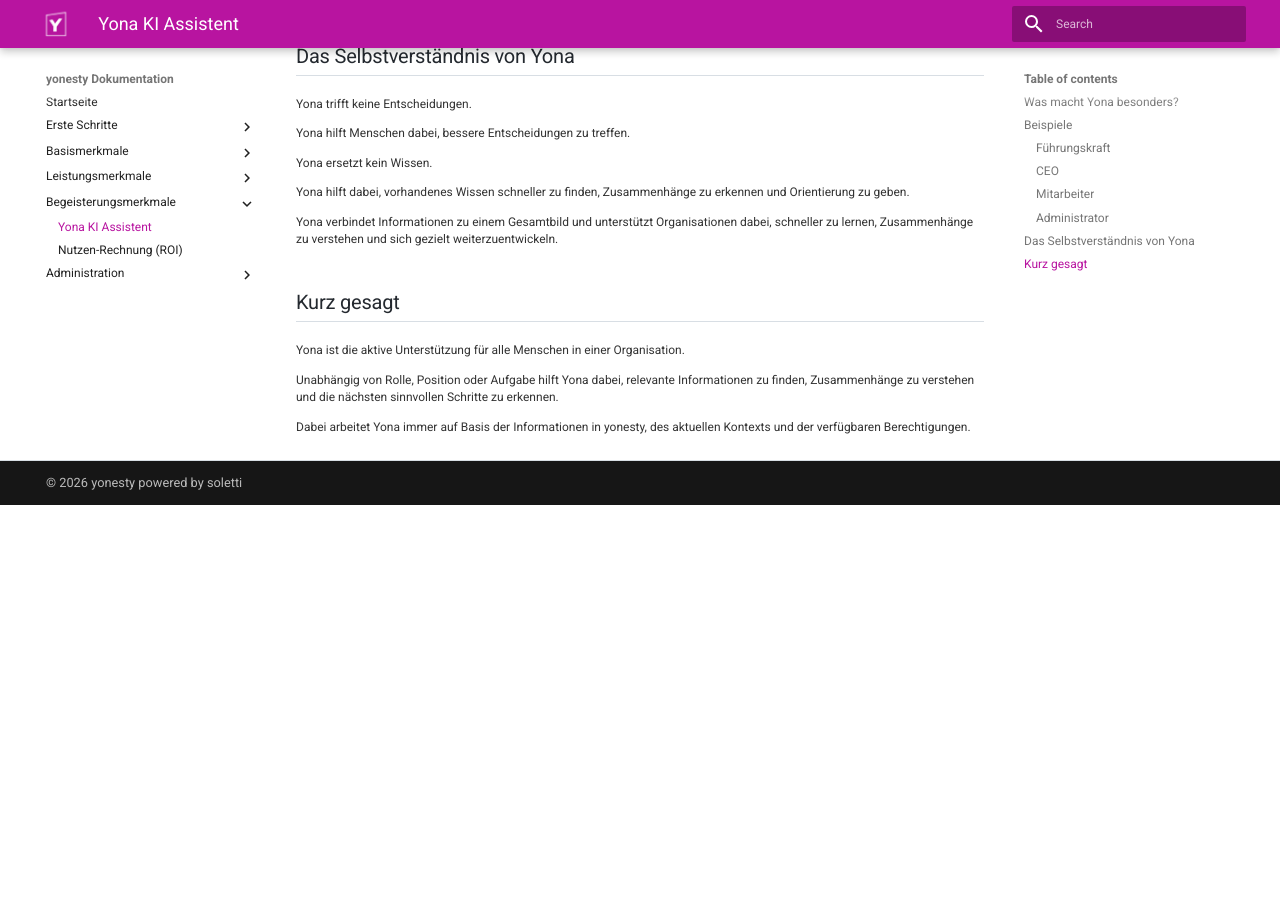
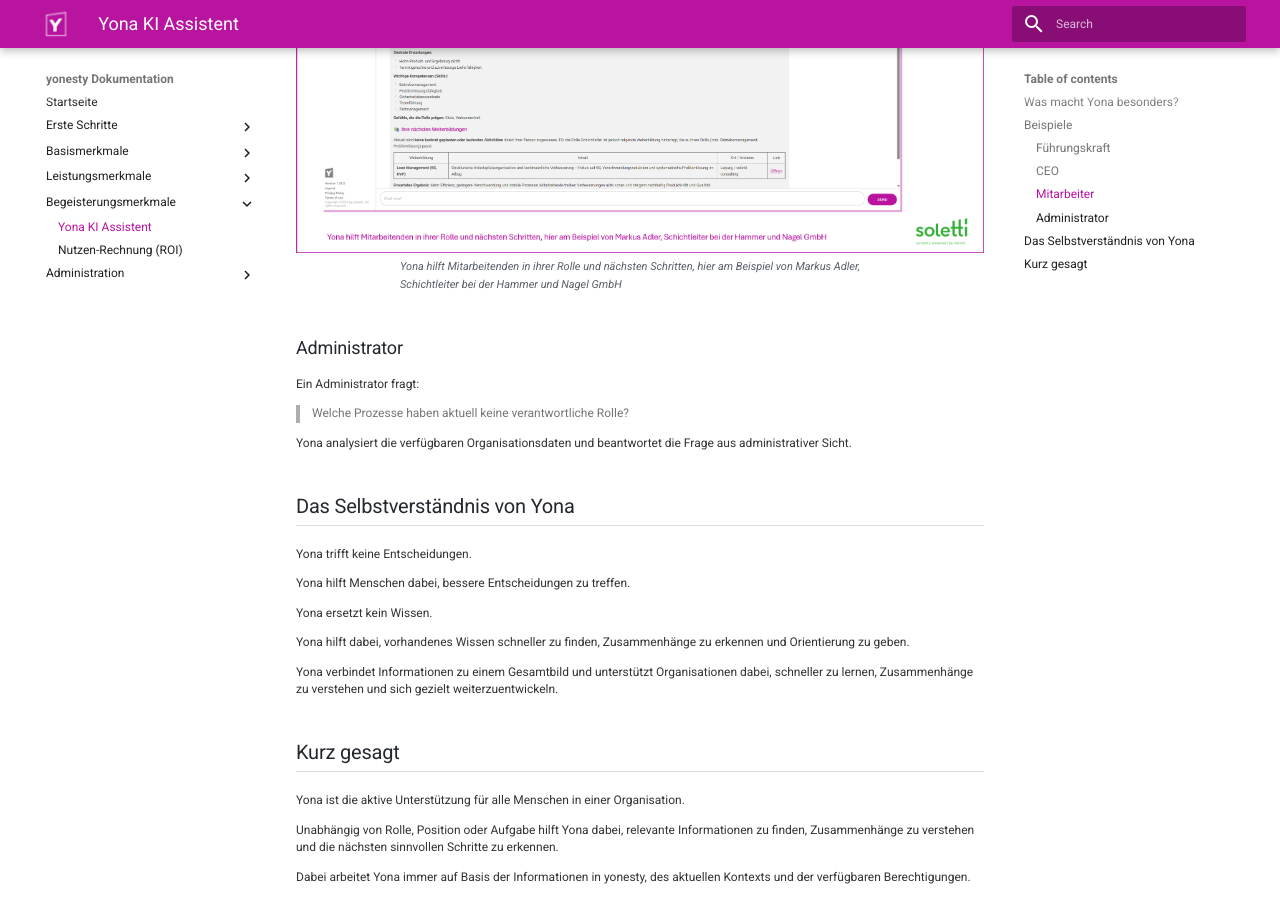
Before and after one commit to ricohaenelsoletti/yonesty, an MkDocs documentation site: the page built from docs/Yona.md, in a window 1280 px wide and 900 px high, scrolled down 2627 px. Built offline with MkDocs 1.6.1 and Material for MkDocs 9.7.7, drawn with Linux system fonts in a browser that asks for light colours; before the commit the page ends 3132 px from its top, so only the background shows below that.

Commit message:
Enhance Yona.md with image and caption
Added an image and caption to Yona.md to illustrate how Yona assists employees.

```diff
--- a/docs/Yona.md
+++ b/docs/Yona.md
@@ -63,6 +63,11 @@
 
 Yona betrachtet die für diese Person sichtbaren Aktivitäten, Rollen und Ziele.
 
+<figure>
+    <img src="/screenshots/yonesty-Yona-Markus-Schichtleiter.png">
+    <figcaption>Yona hilft Mitarbeitenden in ihrer Rolle und nächsten Schritten, hier am Beispiel von Markus Adler, Schichtleiter bei der Hammer und Nagel GmbH</figcaption>
+</figure>
+
 ### Administrator
 
 Ein Administrator fragt:
```
